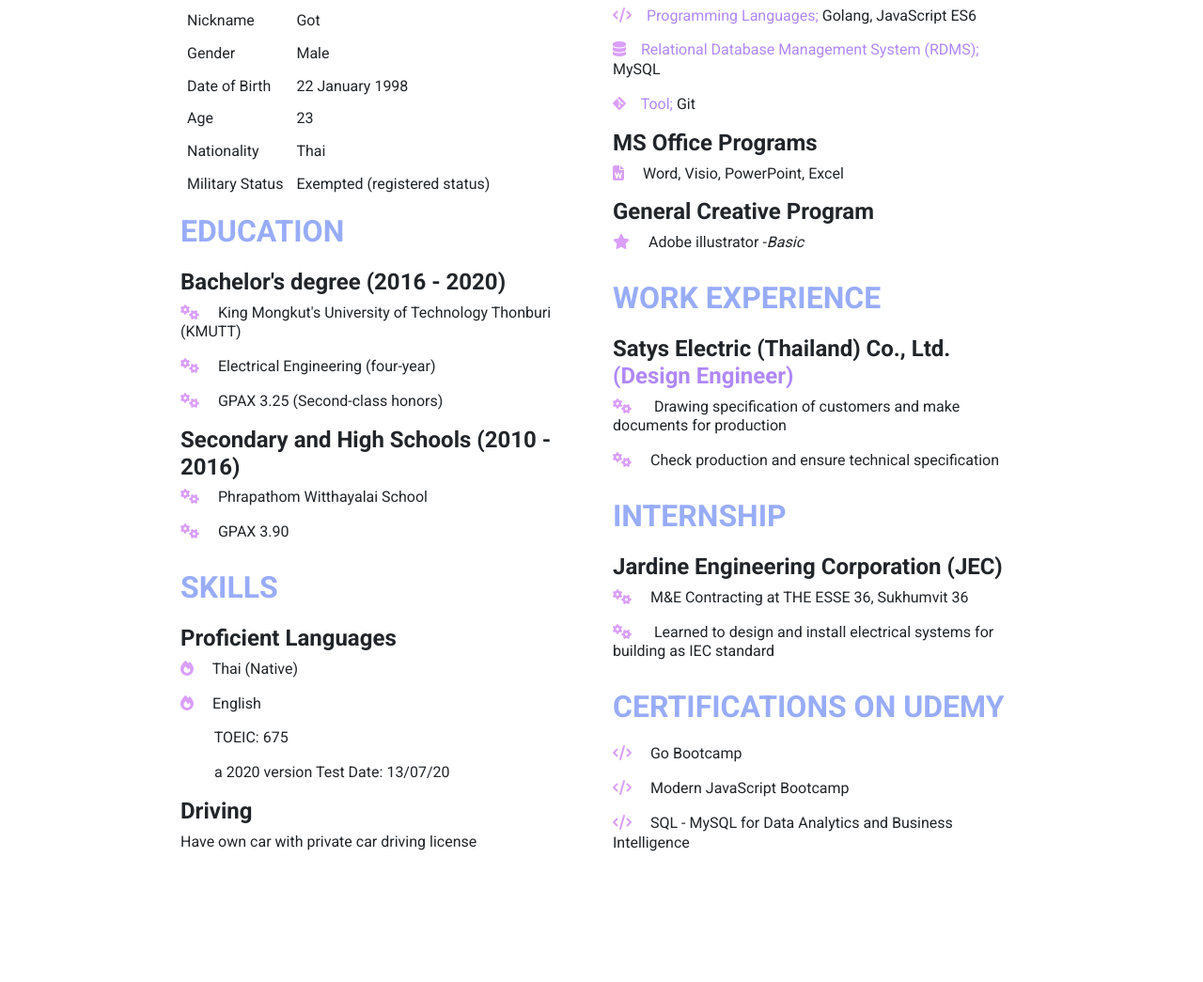
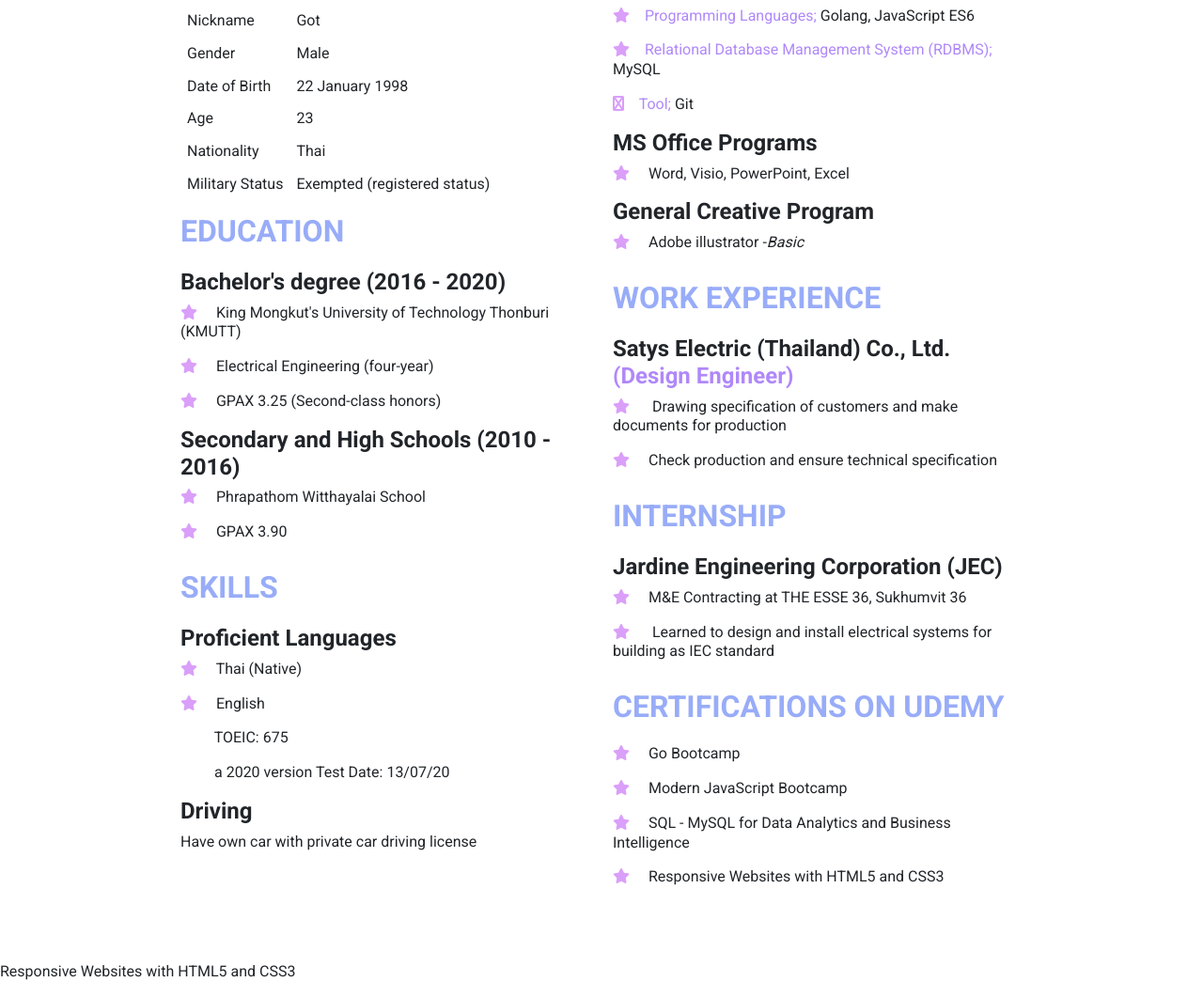
Before and after one commit to gotsupa/Resume, a plain HTML site: page index.html in a window 1280 px wide. Shown: the part 539-1584 px from the top of the page at 94% size. Before the commit the page ends 1526 px from the top, so only its background shows below. Drawn offline with nearby package versions, Linux system fonts and the light colour scheme.

Commit message:
resume edited

```diff
--- a/index.html
+++ b/index.html
@@ -104,29 +104,29 @@
           <h2>EDUCATION</h2>
           <h3>Bachelor's degree (2016 - 2020)</h3>
           <p>
-            <i class="bullet fas fa-cogs"></i>&emsp; King Mongkut's University
+            <i class="bullet fas fa-star"></i>&emsp; King Mongkut's University
             of Technology Thonburi (KMUTT)
           </p>
           <p>
-            <i class="bullet fas fa-cogs"></i>&emsp; Electrical Engineering
+            <i class="bullet fas fa-star"></i>&emsp; Electrical Engineering
             (four-year)
           </p>
           <p>
-            <i class="bullet fas fa-cogs"></i>&emsp; GPAX 3.25 (Second-class
+            <i class="bullet fas fa-star"></i>&emsp; GPAX 3.25 (Second-class
             honors)
           </p>
 
           <h3>Secondary and High Schools (2010 - 2016)</h3>
           <p>
-            <i class="bullet fas fa-cogs"></i>&emsp; Phrapathom Witthayalai
+            <i class="bullet fas fa-star"></i>&emsp; Phrapathom Witthayalai
             School
           </p>
-          <p><i class="bullet fas fa-cogs"></i>&emsp; GPAX 3.90</p>
+          <p><i class="bullet fas fa-star"></i>&emsp; GPAX 3.90</p>
 
           <h2>SKILLS</h2>
           <h3>Proficient Languages</h3>
-          <p><i class="bullet fas fa-fire"></i>&emsp; Thai (Native)</p>
-          <p><i class="bullet fas fa-fire"></i>&emsp; English</p>
+          <p><i class="bullet fas fa-star"></i>&emsp; Thai (Native)</p>
+          <p><i class="bullet fas fa-star"></i>&emsp; English</p>
           <p>&emsp;&emsp; TOEIC: 675</p>
           <p>&emsp;&emsp; a 2020 version Test Date: 13/07/20</p>
 
@@ -137,17 +137,17 @@
         <div class="col-md-6">
           <h3>Programming Languages</h3>
           <p>
-            <i class="bullet fas fa-code"></i>&emsp; HTML5, CSS3 (Bootstrap)
+            <i class="bullet fas fa-star"></i>&emsp; HTML5, CSS3 (Bootstrap)
           </p>
           <p>
-            <i class="bullet fas fa-code"></i>&emsp;<span>Programming Languages;</span> Golang, JavaScript ES6
+            <i class="bullet fas fa-star"></i>&emsp;<span>Programming Languages;</span> Golang, JavaScript ES6
           </p>
-          <p><i class="bullet fas fa-database"></i>&emsp;<span>Relational Database Management System (RDMS);</span> MySQL</p>
-          <p><i class="bullet fab fa-git-alt"></i>&emsp;<span>Tool;</span> Git</p>
+          <p><i class="bullet fas fa-star"></i>&emsp;<span>Relational Database Management System (RDBMS);</span> MySQL</p>
+          <p><i class="bullet fab fa-star"></i>&emsp;<span>Tool;</span> Git</p>
 
           <h3>MS Office Programs</h3>
           <p>
-            <i class="bullet fas fa-file-word"></i>&emsp; Word, Visio,
+            <i class="bullet fas fa-star"></i>&emsp; Word, Visio,
             PowerPoint, Excel
           </p>
 
@@ -163,35 +163,38 @@
             Satys Electric (Thailand) Co., Ltd. <span>(Design Engineer)</span>
           </h3>
           <p>
-            <i class="bullet fas fa-cogs"></i>
+            <i class="bullet fas fa-star"></i>
             &emsp; Drawing specification of customers and make documents for
             production
           </p>
           <p>
-            <i class="bullet fas fa-cogs"></i>&emsp; Check production and ensure
+            <i class="bullet fas fa-star"></i>&emsp; Check production and ensure
             technical specification
           </p>
 
           <h2>INTERNSHIP</h2>
           <h3>Jardine Engineering Corporation (JEC)</h3>
           <p>
-            <i class="bullet fas fa-cogs"></i>&emsp; M&E Contracting at THE ESSE
+            <i class="bullet fas fa-star"></i>&emsp; M&E Contracting at THE ESSE
             36, Sukhumvit 36
           </p>
           <p>
-            <i class="bullet fas fa-cogs"></i>
+            <i class="bullet fas fa-star"></i>
             &emsp; Learned to design and install electrical systems for building
             as IEC standard
           </p>
 
           <h2>CERTIFICATIONS ON UDEMY</h2>
-          <p><i class="bullet fas fa-code"></i>&emsp; Go Bootcamp</p>
+          <p><i class="bullet fas fa-star"></i>&emsp; Go Bootcamp</p>
           <p>
-            <i class="bullet fas fa-code"></i>&emsp; Modern JavaScript Bootcamp
+            <i class="bullet fas fa-star"></i>&emsp; Modern JavaScript Bootcamp
           </p>
           <p>
-            <i class="bullet fas fa-code"></i>&emsp; SQL - MySQL for Data
+            <i class="bullet fas fa-star"></i>&emsp; SQL - MySQL for Data
             Analytics and Business Intelligence
+          </p>
+          <p>
+            <i class="bullet fas fa-star"></i>&emsp; Responsive Websites with HTML5 and CSS3
           </p>
         </div>
 
@@ -199,3 +202,6 @@
     </section>
   </body>
 </html>
+
+
+Responsive Websites with HTML5 and CSS3
```
